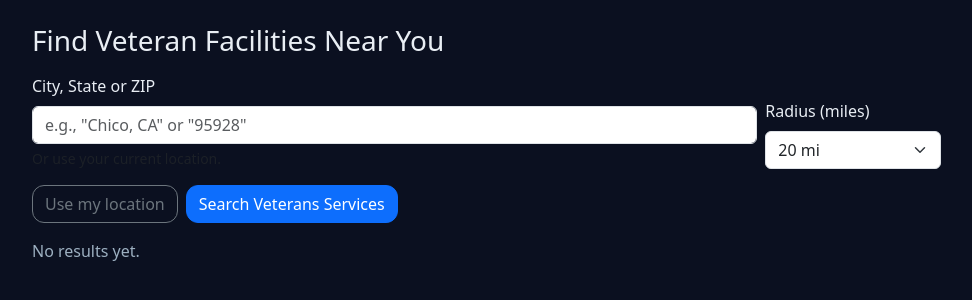
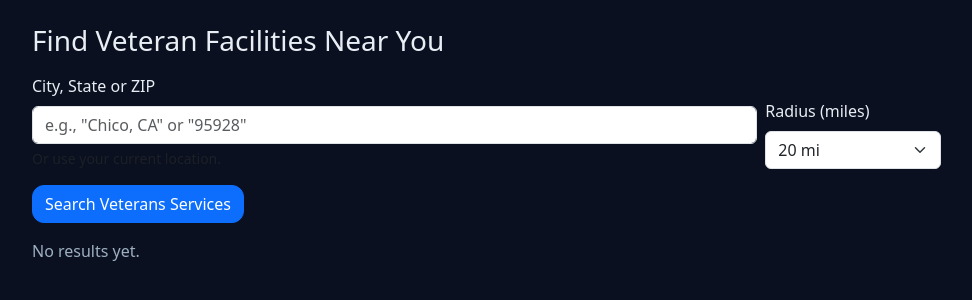
Before and after one commit to saangrisani/Angrisani-Capstone, a Django app: page /vets/ in a window 1280 px wide. Shown: the part 56-356 px from the top of the page, without its empty margins (62-1034 px from the left). Run offline with Django 4.2, Linux system fonts and the light colour scheme; some libraries are stand-ins or nearby versions.

Commit message:
updating for MVP

```diff
--- a/templates/app1/vets.html
+++ b/templates/app1/vets.html
@@ -38,7 +38,7 @@
 
   <!-- Actions -->
   <div class="d-flex gap-2 mb-3">
-    <button id="locate" class="btn btn-outline-secondary">Use my location</button>
+    <!--<button id="locate" class="btn btn-outline-secondary">Use my location</button>-->
     <button id="search" class="btn btn-primary">Search Veterans Services</button>
   </div>
 
```
